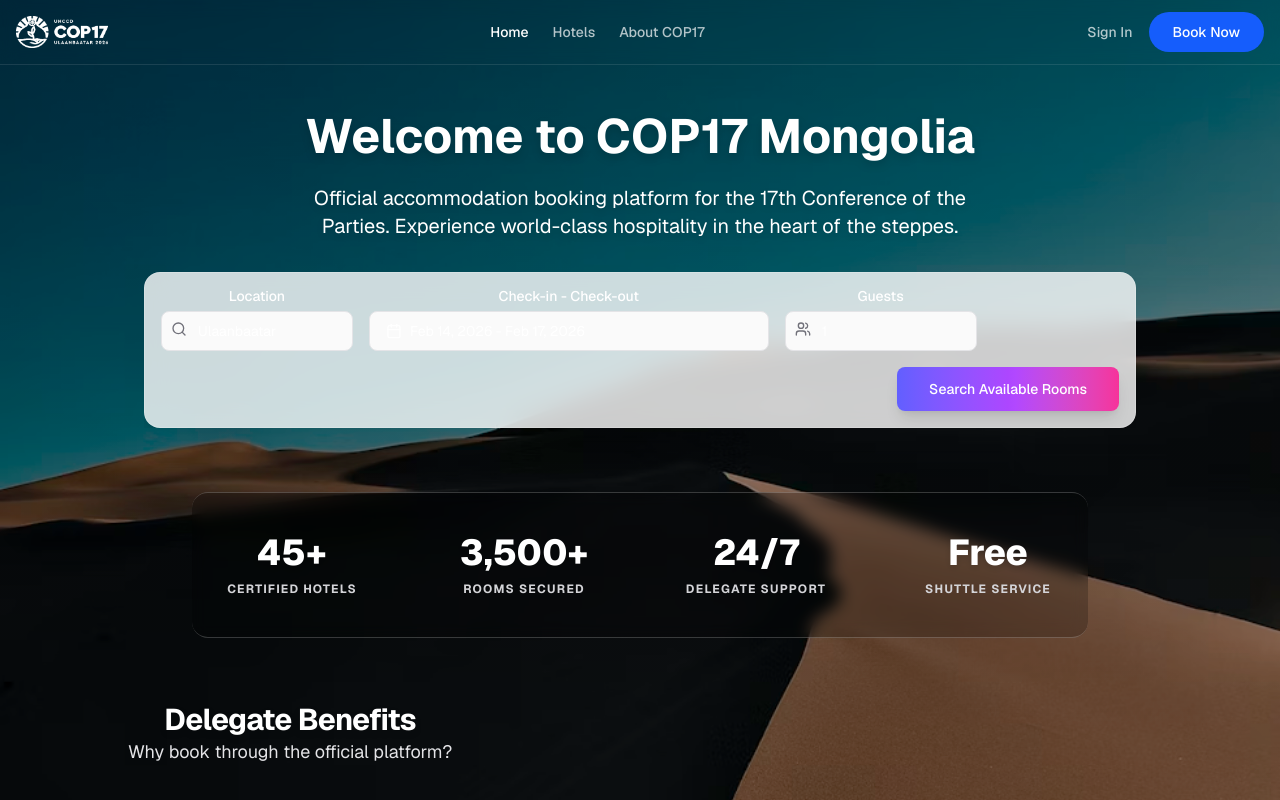
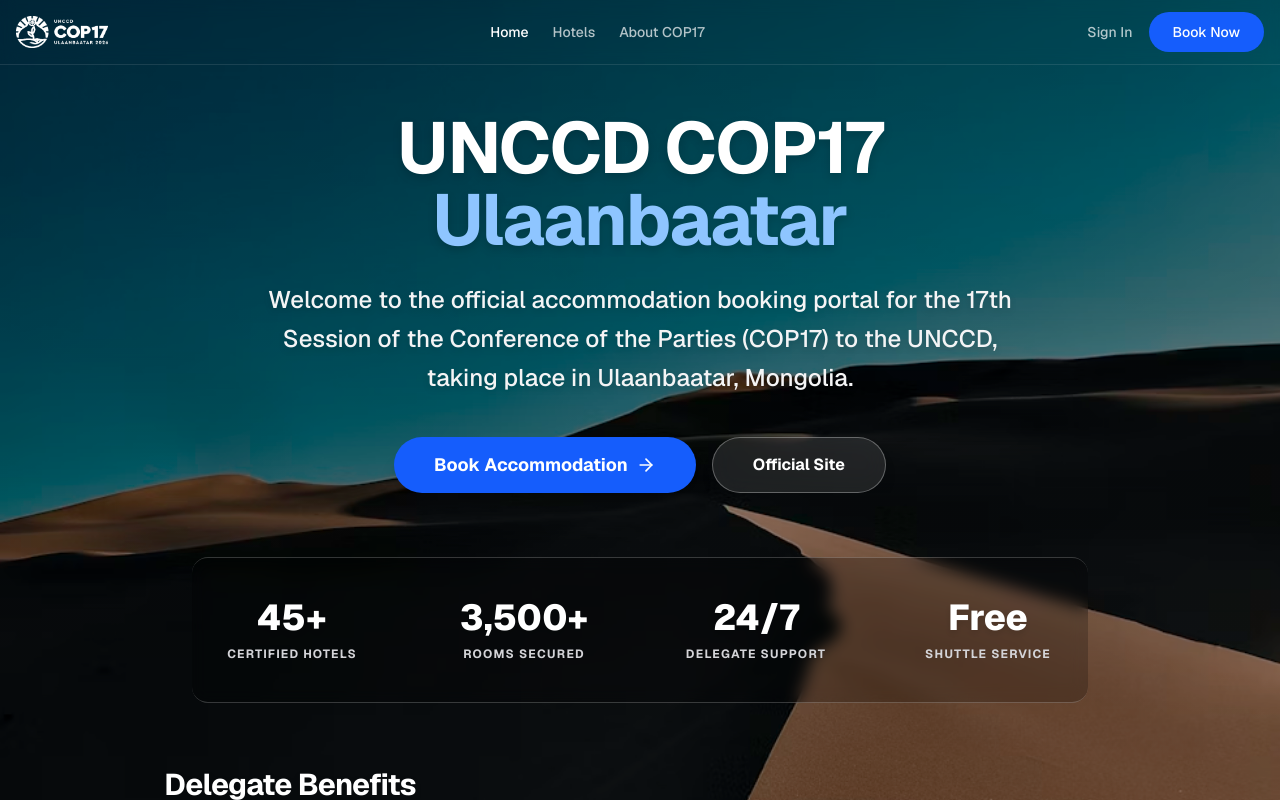
Before and after one commit to ihotelmn/cop17, a Next.js app: page / in a window 1280 px wide. Shown: the top 800 px of the page. Built offline with nearby package versions, Linux system fonts and the light colour scheme; no server answers.

Commit message:
fix(home): restore hero section with buttons

```diff
--- a/src/app/page.tsx
+++ b/src/app/page.tsx
@@ -31,17 +31,25 @@
         {/* Hero Section */}
         <div className="relative z-10 container mx-auto px-4 text-center text-white">
           <ScrollReveal width="100%">
-            <h1 className="text-5xl font-bold mb-6 drop-shadow-lg">
-              Welcome to COP17 Mongolia
+            <h1 className="text-5xl md:text-7xl font-bold tracking-tight mb-6 drop-shadow-lg">
+              UNCCD COP17 <br />
+              <span className="text-blue-300">Ulaanbaatar</span>
             </h1>
-            <p className="text-xl mb-8 max-w-2xl mx-auto drop-shadow-md">
-              Official accommodation booking platform for the 17th Conference of the Parties.
-              Experience world-class hospitality in the heart of the steppes.
+            <p className="text-xl md:text-2xl text-zinc-100 font-medium max-w-3xl mx-auto leading-relaxed drop-shadow-md">
+              Welcome to the official accommodation booking portal for the 17th Session of the Conference of the Parties (COP17) to the UNCCD, taking place in Ulaanbaatar, Mongolia.
             </p>
           </ScrollReveal>
 
           <ScrollReveal delay={0.2} width="100%">
-            <SearchForm />
+            <div className="flex flex-col sm:flex-row gap-4 justify-center items-center mt-10">
+              <Link href="/hotels" className="group relative inline-flex h-14 items-center justify-center overflow-hidden rounded-full bg-blue-600 px-10 font-bold text-white transition-all duration-300 hover:bg-blue-700 hover:scale-105 shadow-xl hover:shadow-2xl">
+                <span className="mr-2 text-lg">Book Accommodation</span>
+                <ArrowRight className="h-5 w-5 transition-transform group-hover:translate-x-1" />
+              </Link>
+              <a href="https://unccdcop17.org" target="_blank" rel="noopener noreferrer" className="inline-flex h-14 items-center justify-center rounded-full bg-white/10 border border-white/30 backdrop-blur-md px-10 font-bold text-white shadow-lg transition-all hover:bg-white/20 hover:scale-105">
+                Official Site
+              </a>
+            </div>
           </ScrollReveal>
         </div>
 
```
